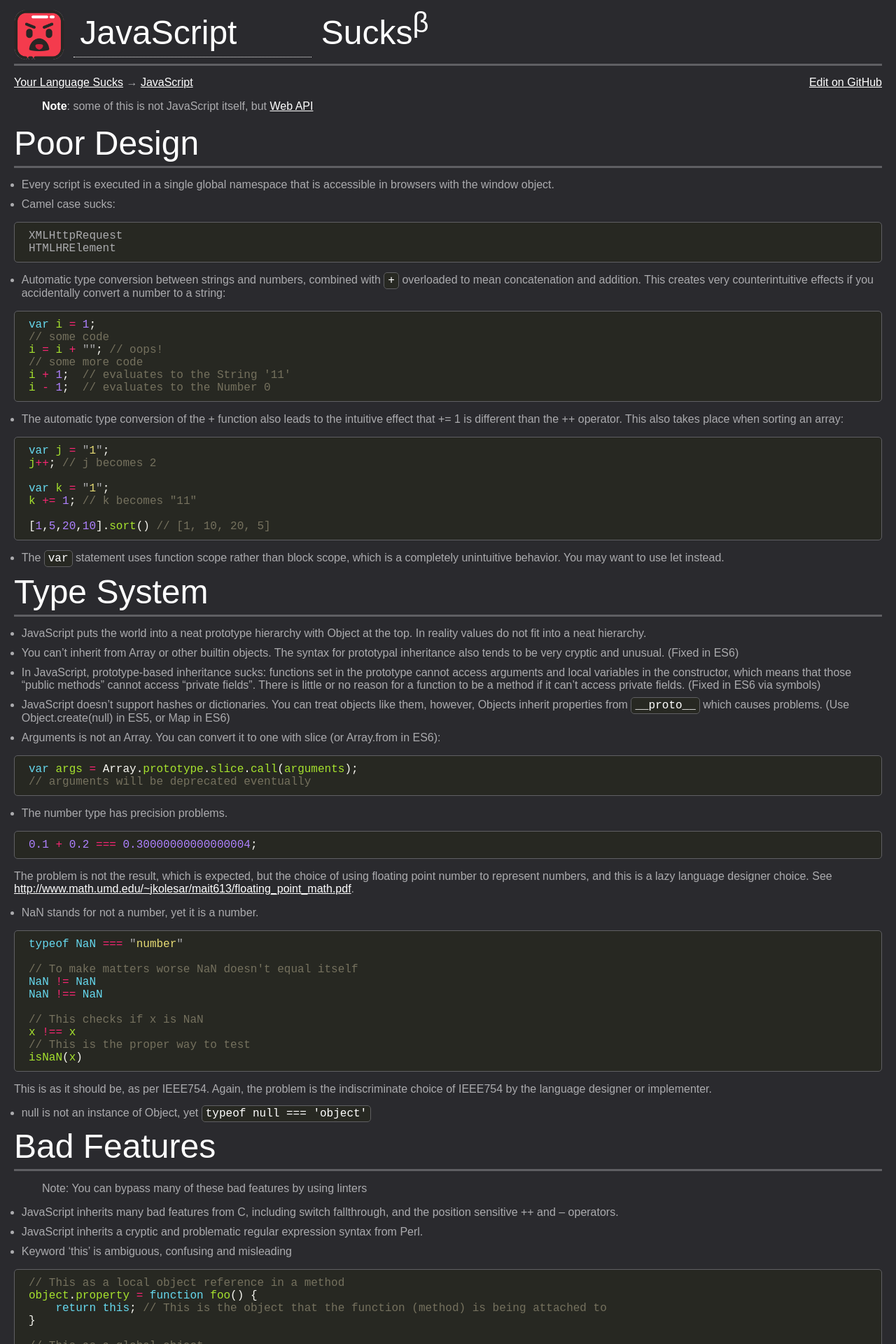
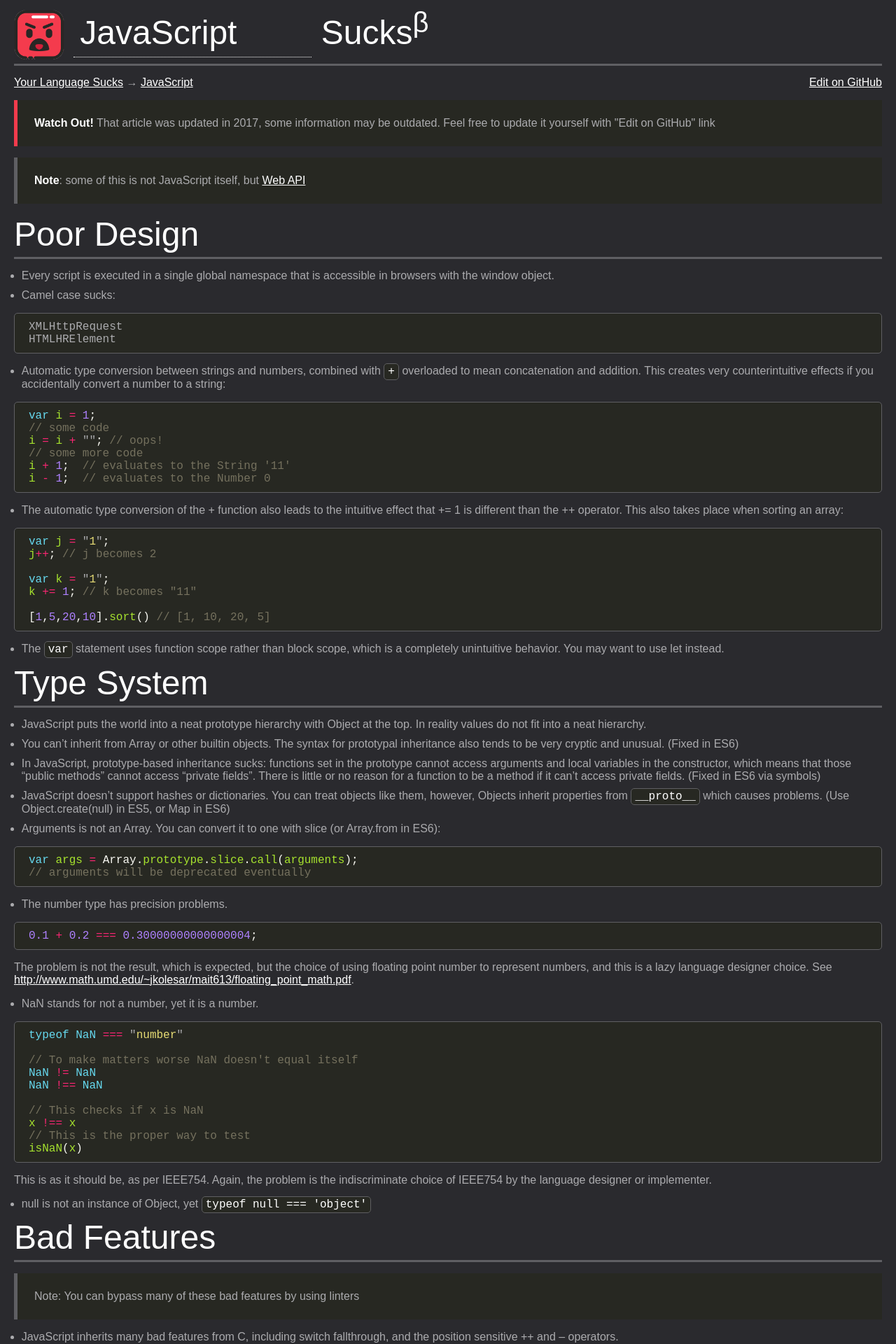
Before and after one commit to rakshazi/yourlanguagesucks.com, a Jekyll site: the page built from why/javascript.md, in a window 1280 px wide. Shown: the top 1920 px of the page at 70% size. Built offline with Jekyll 4.4.1, drawn with Linux system fonts in a browser that asks for light colours.

Commit message:
add alert about outdated information

```diff
--- a/_layouts/language.html
+++ b/_layouts/language.html
@@ -3,7 +3,8 @@
 ---
 {%- capture page_url -%}{{ page.url | replace:'index.html','' | replace:'.html','' }}{%- endcapture -%}
 {%- capture page_author -%}{% if page.author %}{{ page.author }}{% else %}{{ site.title }}{% endif %}{%- endcapture -%}
-{%- capture page_date -%}{% if page.date %}{{ page.date | date: '%Y' }}{% else %}{{ site.time | date: '%Y' }}{% endif %}{%- endcapture -%}
+{%- capture date -%}{% if page.date %}{{ page.date }}{% else %}{{ site.time | date: '%Y' }}{% endif %}{%- endcapture -%}
+{%- capture now -%}{{ site.time | date: '%Y' }}{%- endcapture -%}
 <div class="container">
     {% include selector.html %}
     <div class="links">
@@ -13,6 +14,13 @@
         </span>
         <a href="{{ site.repo }}{{ page.path }}" rel="nofollow" target="_blank">Edit on GitHub</a>
     </div>
+    {% if page.date and date < now %}
+    <div class="msg danger">
+        <strong>Watch Out!</strong>
+        That article was updated in {{ date }}, some information may be outdated.
+        Feel free to update it yourself with "Edit on GitHub" link
+    </div>
+    {% endif %}
 </div>
 <div class="container" itemprop="mainEntity" itemscope itemtype="http://schema.org/Article">
     {{ content }}
@@ -24,8 +32,8 @@
         </span>
         <span itemprop="headline">{{ page.title }} sucks, here is why.</span>
         <span itemprop="author">{{ page_author }}</span>
-        <span itemprop="datePublished">{{ page_date }}</span>
-        <span itemprop="dateModified">{{ page_date }}</span>
+        <span itemprop="datePublished">{{ date }}</span>
+        <span itemprop="dateModified">{{ date }}</span>
         <span itemprop="publisher">{{ site.title }}</span>
         <a itemprop="mainEntityOfPage" href="{{ page_url }}">{{ page.title }}</a>
         <a itemprop="image" href="{{ site.url }}{{ site.baseurl }}{{ site.logo.url }}">{{ page.title }}</a>
--- a/assets/style.css
+++ b/assets/style.css
@@ -76,6 +76,22 @@
     float: left;
 }
 
+blockquote p {
+    margin: 0;
+}
+
+blockquote,
+.msg {
+    padding: 1.5em;
+    background: #272822;
+    margin: 1em 0;
+    border-left: 5px solid #5f5f63;
+}
+
+.msg.danger {
+    border-left: 5px solid #f43b4d;
+}
+
 @media screen and (max-width: 1310px) {
     .container-index {
         margin-top: 10%;
--- a/why/javascript.md
+++ b/why/javascript.md
@@ -1,6 +1,7 @@
 ---
 title: JavaScript
 layout: language
+date: 2017
 ---
 
 > **Note**: some of this is not JavaScript itself, but [Web API](https://developer.mozilla.org/en/docs/Web/API)
```
Also changed, not shown: why/lua.md (+1 -0 lines).
